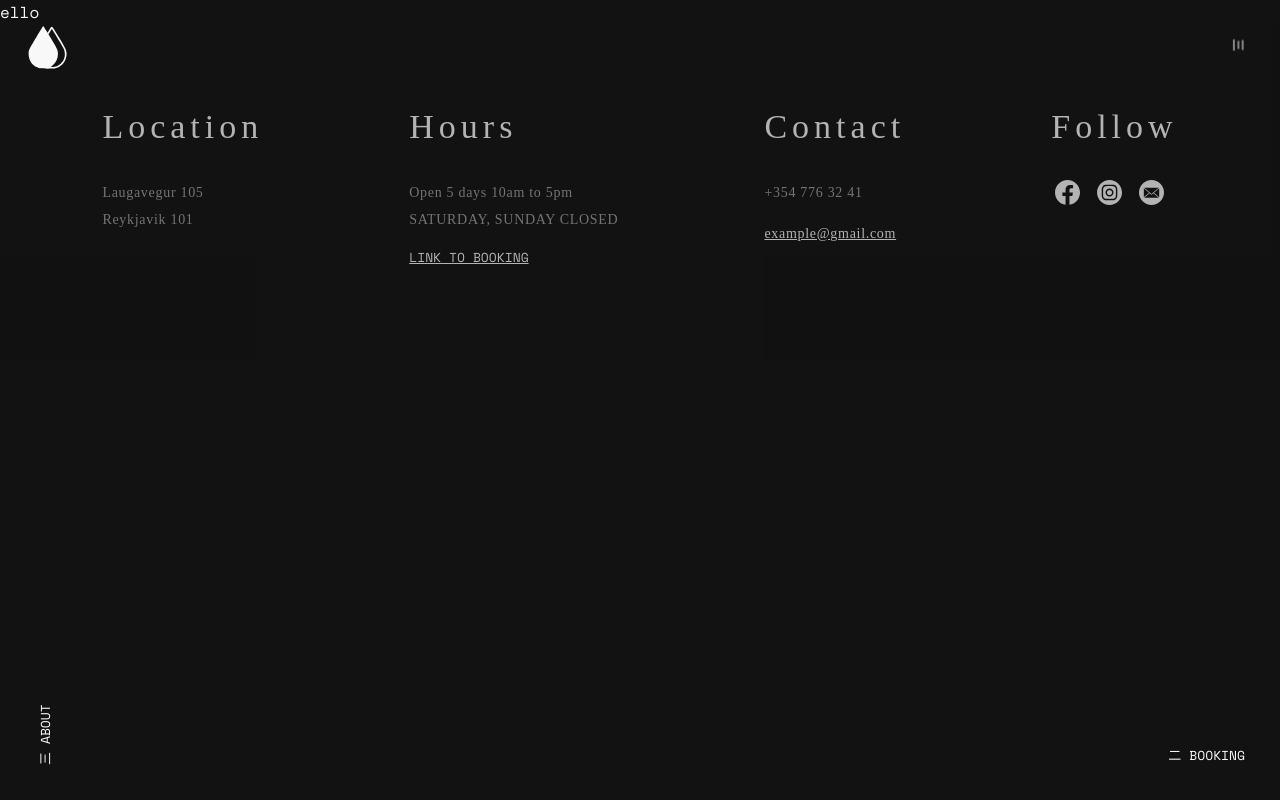
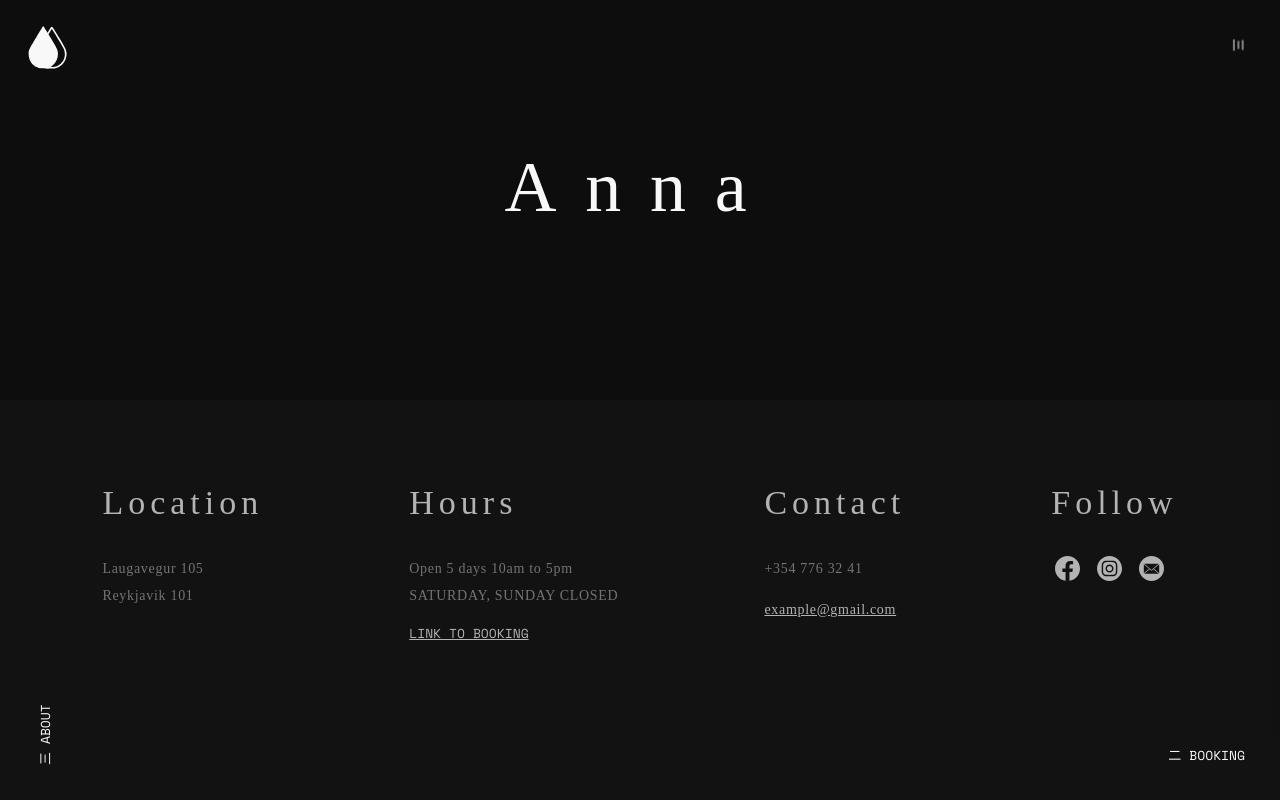
Before and after one commit to Ryjekk/Ethereal, a React (Create React App) app: page /artist in a window 1280 px wide. Built offline with nearby package versions, Linux system fonts and the light colour scheme; a web font is replaced by a local one.

Commit message:
making head component reusable

```diff
--- /dev/null
+++ b/src/Components/Contents/DivideComponent/index.js
@@ -0,0 +1,36 @@
+import React, {Component} from "react";
+import {DivideWelcome, DivideWrapper} from "./style";
+import {Paragraph} from "../../../Style";
+import {FaqButtonWrapper} from "../../PagesContents/Faq/FaqContent/style";
+import DivBtn from "../../UI/DivBtn";
+import {Link} from "react-router-dom";
+import {OptionsLink} from "../../PagesContents/NotFoundPage/style";
+
+class DivideComponent extends Component{
+    render() {
+        let faqBtn = null;
+        if (this.props.text === "FAQ") {
+            faqBtn =  (
+                <FaqButtonWrapper>
+                <DivBtn>
+                <Link to='/faq'>
+                <OptionsLink>
+                FAQ
+                </OptionsLink>
+                </Link>
+                </DivBtn>
+                </FaqButtonWrapper>
+            )
+        }
+
+        return(
+            <DivideWrapper>
+            <DivideWelcome>{this.props.text}</DivideWelcome>
+            <Paragraph>{this.props.paragraph}</Paragraph>
+            {faqBtn}
+            </DivideWrapper>
+        )
+    }
+}
+
+export default DivideComponent;
--- a/src/Components/PagesContents/Artist/ArtistHead/style.js
+++ b/src/Components/Contents/DivideComponent/style.js
@@ -1,7 +1,7 @@
 import styled from "styled-components";
-import {WelcomeText} from "../../WelcomePage/style";
+import {WelcomeText} from "../../PagesContents/WelcomePage/style";
 
-export const ArtistWrapper = styled.div`
+export const DivideWrapper = styled.div`
     width: 100%;
     height: 50vh;
     display: flex;
@@ -12,4 +12,4 @@ export const ArtistWrapper = styled.div`
     flex-direction: column;
 `;
 
-export const ArtistWelcome = styled(WelcomeText)``;
+export const DivideWelcome = styled(WelcomeText)``;
--- a/src/Components/PagesContents/Artist/ArtistHead/index.js
+++ /dev/null
@@ -1,12 +0,0 @@
-import React from "react";
-import {ArtistWelcome, ArtistWrapper} from "./style";
-
-const ArtistHead = () => {
-    return(
-        <ArtistWrapper>
-            <ArtistWelcome>OUR CREW</ArtistWelcome>
-        </ArtistWrapper>
-    )
-}
-
-export default ArtistHead;
--- a/src/Components/PagesContents/Artist/ArtistPage/index.js
+++ b/src/Components/PagesContents/Artist/ArtistPage/index.js
@@ -1,9 +1,10 @@
 import React from "react";
+import ArtistHead from "../../../Contents/DivideComponent";
 
 const ArtistPage = () => {
     return (
         <div>
-            ello
+            <ArtistHead text={'Anna'}/>
         </div>
     )
 }
--- a/src/Components/PagesContents/Faq/FaqHead/index.js
+++ b/src/Components/PagesContents/Faq/FaqHead/index.js
@@ -1,5 +1,5 @@
 import React from "react";
-import {ArtistWrapper, ArtistWelcome} from "../../Artist/ArtistHead/style";
+import {ArtistWrapper, ArtistWelcome} from "../../../Contents/DivideComponent/style";
 import {Paragraph} from "../../../../Style";
 import {FaqButtonWrapper} from "../FaqContent/style";
 import DivBtn from "../../../UI/DivBtn";
--- a/src/Views/App.js
+++ b/src/Views/App.js
@@ -10,8 +10,7 @@ import ArtistContent from '../Components/PagesContents/Artist/ArtistContent'
 import FaqContent from '../Components/PagesContents/Faq/FaqContent'
 import MapsGoogle from "../Components/Contents/MapsGoogle";
 import FooterContent from '../Components/Contents/FooterContent'
-import ArtistHead from "../Components/PagesContents/Artist/ArtistHead";
-import FaqHead from "../Components/PagesContents/Faq/FaqHead";
+import DivideComponent from "../Components/Contents/DivideComponent";
 
 function App() {
   return (
@@ -24,11 +23,11 @@ function App() {
               </ParallaxLayer >
           </Parallax>
           <WelcomePageParallax/>
-          <ArtistHead/>
+          <DivideComponent text={"OUR CREW"}/>
           <Inner>
               <ArtistContent/>
           </Inner>
-              <FaqHead/>
+          <DivideComponent text={"FAQ"} paragraph={"Frequently Asked Questions"}/>
           <Inner>
               <FaqContent />
               <MapsGoogle/>
```
